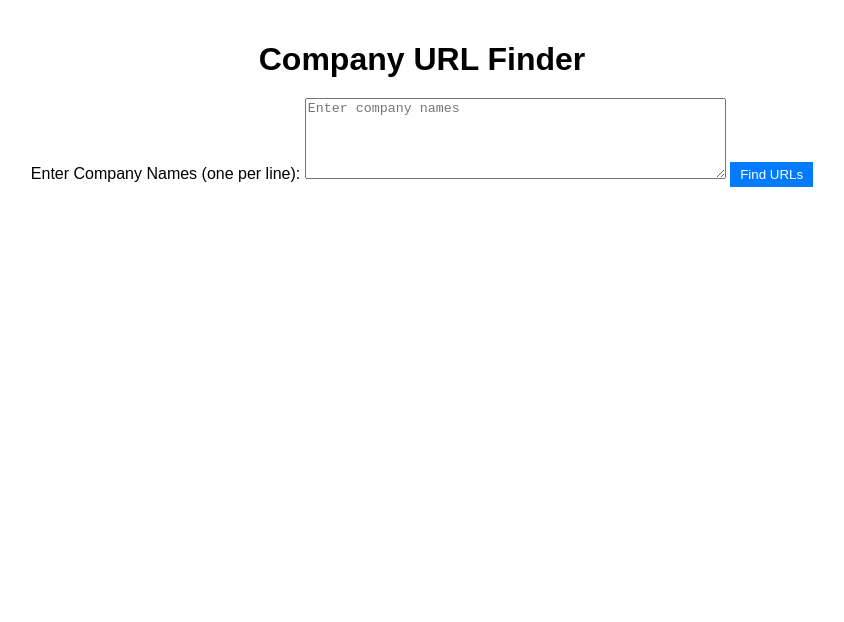
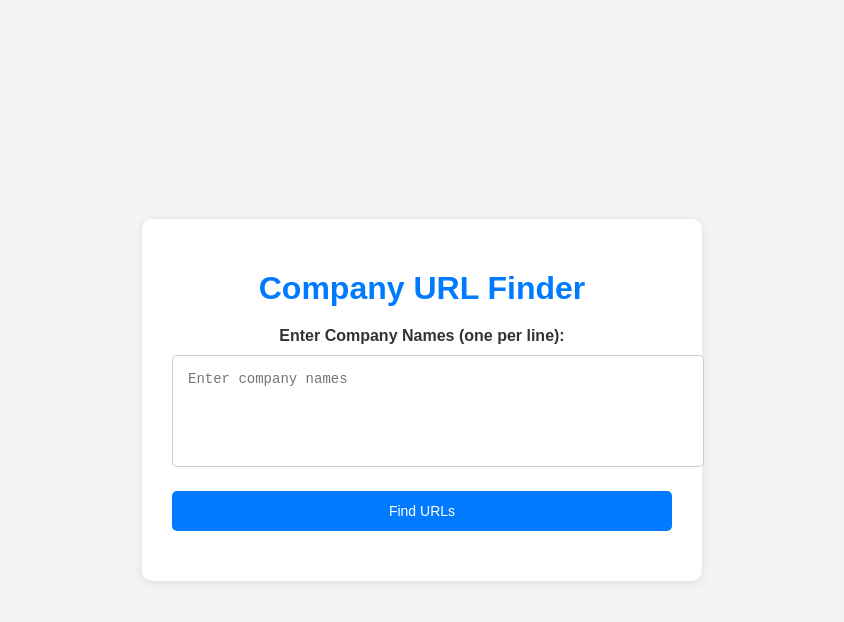
Before and after one commit to adityax21/searchengine, a plain HTML site: page client/index.html in a window 1280 px wide. Shown: the whole page, without its empty margins (218-1062 px from the left). Drawn offline with Linux system fonts and the light colour scheme.

Commit message:
home page modified

```diff
--- a/client/index.html
+++ b/client/index.html
@@ -3,13 +3,84 @@
 <head>
     <title>Company URL Finder</title>
     <link rel="stylesheet" type="text/css" href="style.css">
+    <style>
+        body {
+            font-family: 'Arial', sans-serif;
+            background-color: #f4f4f4;
+            margin: 0;
+            padding: 0;
+            display: flex;
+            justify-content: center;
+            align-items: center;
+            min-height: 100vh;
+        }
+
+        .container {
+            background-color: #ffffff;
+            border-radius: 10px;
+            box-shadow: 0px 2px 10px rgba(0, 0, 0, 0.1);
+            padding: 30px;
+            max-width: 500px;
+            width: 100%;
+        }
+
+        h1 {
+            color: #007bff;
+            margin-bottom: 20px;
+            text-align: center;
+        }
+
+        label {
+            display: block;
+            margin-bottom: 10px;
+            font-weight: bold;
+            color: #333;
+        }
+
+        textarea {
+            width: 100%;
+            padding: 15px;
+            margin-bottom: 20px;
+            border: 1px solid #ccc;
+            border-radius: 5px;
+            resize: none;
+            font-size: 14px;
+        }
+
+        button {
+            padding: 12px 20px;
+            background-color: #007bff;
+            color: white;
+            border: none;
+            border-radius: 5px;
+            cursor: pointer;
+            width: 100%;
+            font-size: 14px;
+        }
+
+        ul {
+            list-style-type: none;
+            padding: 0;
+            margin-top: 20px;
+        }
+
+        li {
+            margin-bottom: 10px;
+            background-color: #fff;
+            padding: 15px;
+            border-radius: 5px;
+            box-shadow: 0px 2px 5px rgba(0, 0, 0, 0.1);
+        }
+    </style>
 </head>
 <body>
-    <h1>Company URL Finder</h1>
-    <label for="companyNames">Enter Company Names (one per line):</label>
-    <textarea id="companyNames" rows="5" cols="50" placeholder="Enter company names"></textarea> <!-- Adjusted cols value -->
-    <button id="findButton">Find URLs</button>
-    <ul id="resultList"></ul>
+    <div class="container">
+        <h1>Company URL Finder</h1>
+        <label for="companyNames">Enter Company Names (one per line):</label>
+        <textarea id="companyNames" rows="5" placeholder="Enter company names"></textarea>
+        <button id="findButton">Find URLs</button>
+        <ul id="resultList"></ul>
+    </div>
 
     <script src="script.js"></script>
 </body>
```
